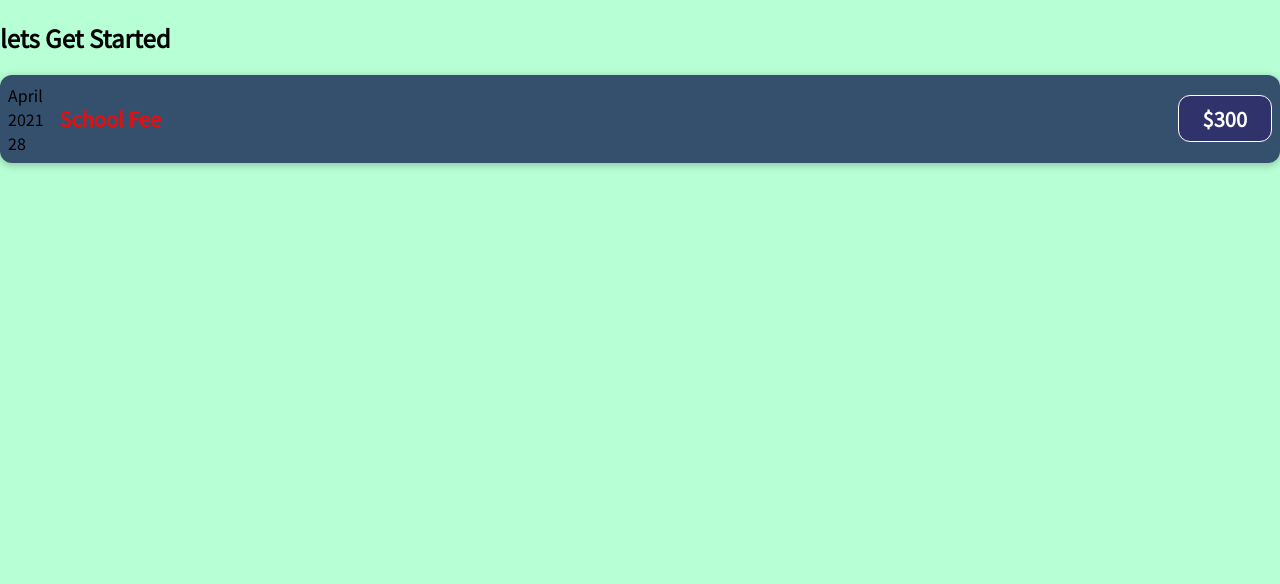
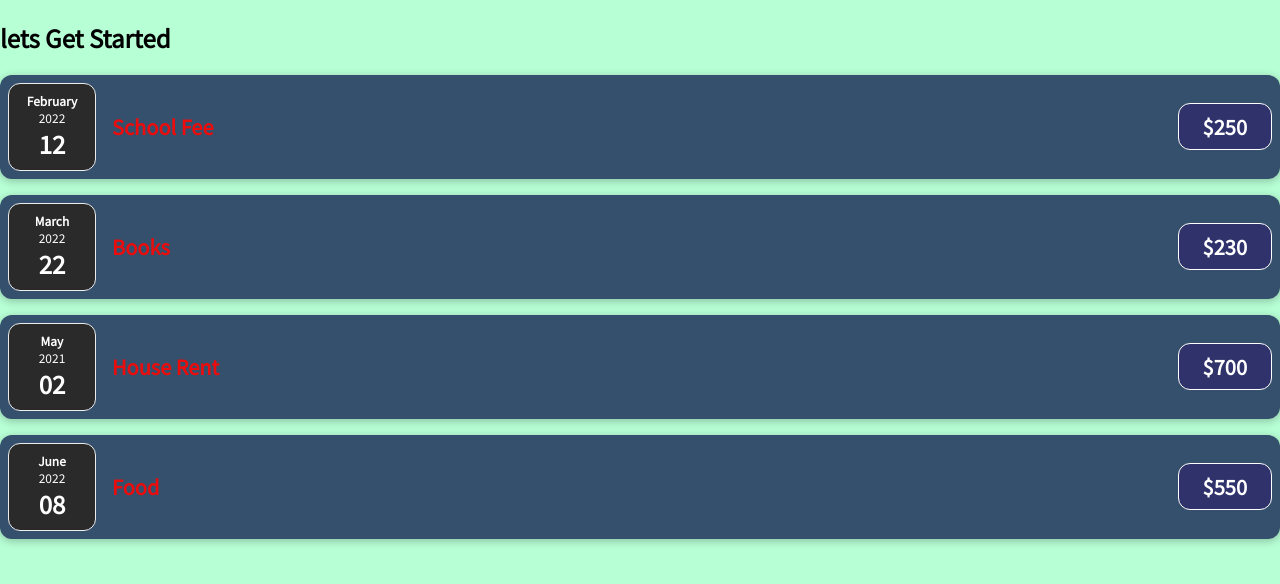
Before and after one commit to davidjhaa/Expense-Tracker, a JavaScript app: page / in a window 1280 px wide. Shown: the top 584 px of the page. Built offline with nearby package versions, Linux system fonts and the light colour scheme; the HTML template or start-up script is replaced by a standard one.

Commit message:
components embeded

```diff
--- a/src/App.js
+++ b/src/App.js
@@ -1,16 +1,55 @@
 import ExpenseItem from "./Components/ExpenseItem";
 
 function App(){
-  let expenseDate = new Date(2021, 3, 28);
-  let expenseTitle = "School Fee";
-  let expenseAmount = 300;
+  let expenses = [
+    {
+      id: 'e1',
+      title: 'School Fee',
+      amount: 250,
+      date: new Date(2022,1,12)
+    },
+    {
+      id: 'e2',
+      title: 'Books',
+      amount: 230,
+      date: new Date(2022,2,22)
+    },
+    {
+      id: 'e3',
+      title: 'House Rent',
+      amount: 700,
+      date: new Date(2021,4,2)
+    },
+    {
+      id: 'e4',
+      title: 'Food',
+      amount: 550,
+      date: new Date(2022,5,8)
+    },
+  ]
+
   return (
     <div>
       <h2>lets Get Started</h2>
       <ExpenseItem
-        date={expenseDate}
-        title={expenseTitle}
-        amount={expenseAmount}>
+        date={expenses[0].date}
+        title={expenses[0].title}
+        amount={expenses[0].amount}>
+      </ExpenseItem>
+      <ExpenseItem
+        date={expenses[1].date}
+        title={expenses[1].title}
+        amount={expenses[1].amount}>
+      </ExpenseItem>
+      <ExpenseItem
+        date={expenses[2].date}
+        title={expenses[2].title}
+        amount={expenses[2].amount}>
+      </ExpenseItem>
+      <ExpenseItem
+        date={expenses[3].date}
+        title={expenses[3].title}
+        amount={expenses[3].amount}>
       </ExpenseItem>
     </div>
   );
--- /dev/null
+++ b/src/Components/ExpenseDate.css
@@ -0,0 +1,26 @@
+.expense-date {
+    display: flex;
+    flex-direction: column;
+    width: 5.5rem;
+    height: 5.5rem;
+    border: 1px solid #ececec;
+    background-color: #2a2a2a;
+    color: white;
+    border-radius: 12px;
+    align-items: center;
+    justify-content: center;
+}
+
+.expense-date__month {
+    font-size: 0.75rem;
+    font-weight: bold;
+}
+
+.expense-date__year {
+    font-size: 0.75rem;
+}
+
+.expense-date__day {
+    font-size: 1.5rem;
+    font-weight: bold;
+}
--- /dev/null
+++ b/src/Components/ExpenseDate.js
@@ -0,0 +1,17 @@
+import './ExpenseItem.css'
+
+function ExpenseDate(props){
+        const month = props.date.toLocaleString('en-US', {month : 'long'});
+        const year = props.date.getFullYear();
+        const day = props.date.toLocaleString('en-US', {day : '2-digit'});
+
+        return(
+            <div className='expense-date'>
+                <div className='expense-date__month'>{month}</div>
+                <div className='expense-date__year'>{year}</div>
+                <div className='expense-date__day'>{day}</div>
+            </div>
+        );
+}
+
+export default ExpenseDate;
--- a/src/Components/ExpenseItem.js
+++ b/src/Components/ExpenseItem.js
@@ -1,17 +1,12 @@
-import './ExpenseItem.css';
+import './ExpenseDate.css';
+
+import ExpenseDate from './ExpenseDate';
 
 function ExpenseItem(props){
-    const month = props.date.toLocaleString('en-US', {month : 'long'});
-    const year = props.date.getFullYear();
-    const day = props.date.toLocaleString('en-US', {day : '2-digit'});
 
     return(
         <div className='expense-item'>
-            <div>
-                <div>{month}</div>
-                <div>{year}</div>
-                <div>{day}</div>
-            </div>
+            <ExpenseDate date={props.date}/>
             <div className='expense-item__description'>
                 <h2>{ props.title }</h2>
                 <div className='expense-item__price'>${ props.amount}</div>
```
